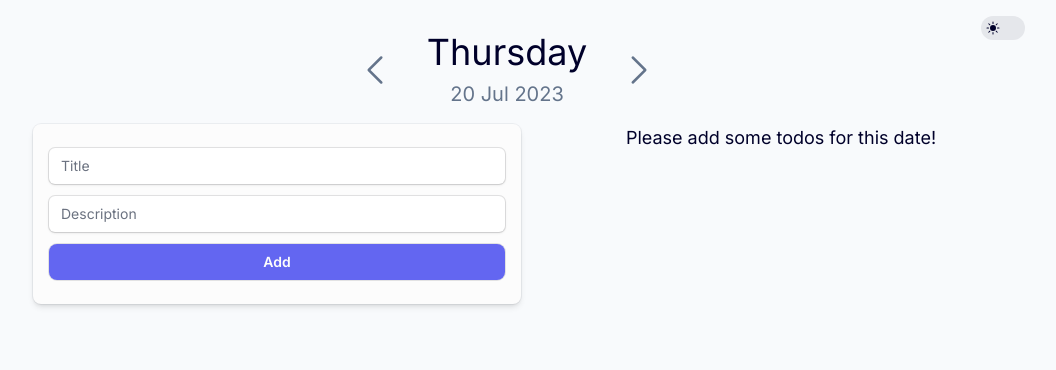
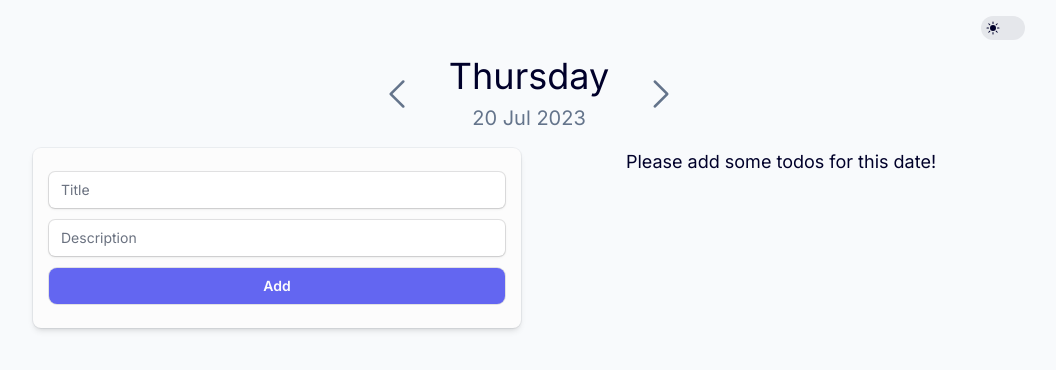
Before and after one commit to PetterFogel/nextjs-tailwind-zustand-todo-project, a Next.js app: page / in a window 1280 px wide. Shown: the top 370 px of the page, without its empty margins (111-1167 px from the left). Built offline with nearby package versions, Linux system fonts and the light colour scheme.

Commit message:
Refacor styling

```diff
--- a/app/page.tsx
+++ b/app/page.tsx
@@ -4,7 +4,7 @@ import { TodoContainer } from "@/components/todo-container/TodoContainer";
 
 export default function Home() {
   return (
-    <main className="m-auto max-w-5xl space-y-4  p-4">
+    <main className="m-auto max-w-5xl space-y-4 p-4">
       <DarkModePanel />
       <CalendarPanel />
       <TodoContainer />
--- a/components/calendar-panel/CalendarPanel.tsx
+++ b/components/calendar-panel/CalendarPanel.tsx
@@ -13,7 +13,7 @@ export const CalendarPanel: FC = () => {
   }, [counter, setSelectedDate]);
 
   return (
-    <div className="flex items-center justify-center">
+    <div className="inline-flex w-full items-center justify-center">
       <ChevronLeftIcon
         className="color h-10 w-10 cursor-pointer text-slate-500"
         onClick={() => setCounter(-1)}
--- a/components/dark-mode-panel/DarkModePanel.tsx
+++ b/components/dark-mode-panel/DarkModePanel.tsx
@@ -26,12 +26,13 @@ export const DarkModePanel: FC = () => {
     localStorage.theme = "light";
   };
   return (
+    <div className="bg-red-500">
       <Switch
         checked={enabled}
         onChange={toggleSwitchHandler}
         className={`${
           enabled ? "bg-primary" : "bg-gray-200"
-      } relative float-right inline-flex h-6 w-11 items-center rounded-full`}>
+        } float-right inline-flex h-6 w-11 items-center self-end rounded-full`}>
         <span className="sr-only">Enable notifications</span>
         <div
           className={`${
@@ -40,5 +41,6 @@ export const DarkModePanel: FC = () => {
           {enabled ? <MoonIcon className="h-4 w-4" /> : <SunIcon className="h-4 w-4" />}
         </div>
       </Switch>
+    </div>
   );
 };
```
Lines whose indentation alone changed are shown as unchanged.
